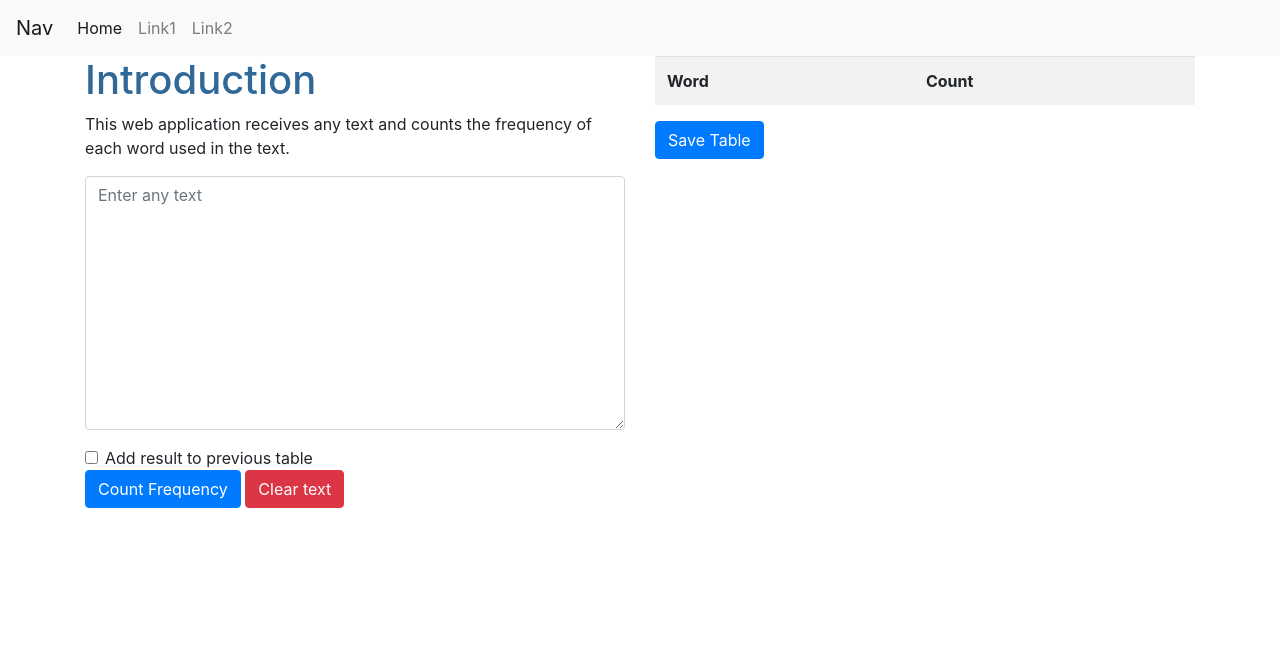
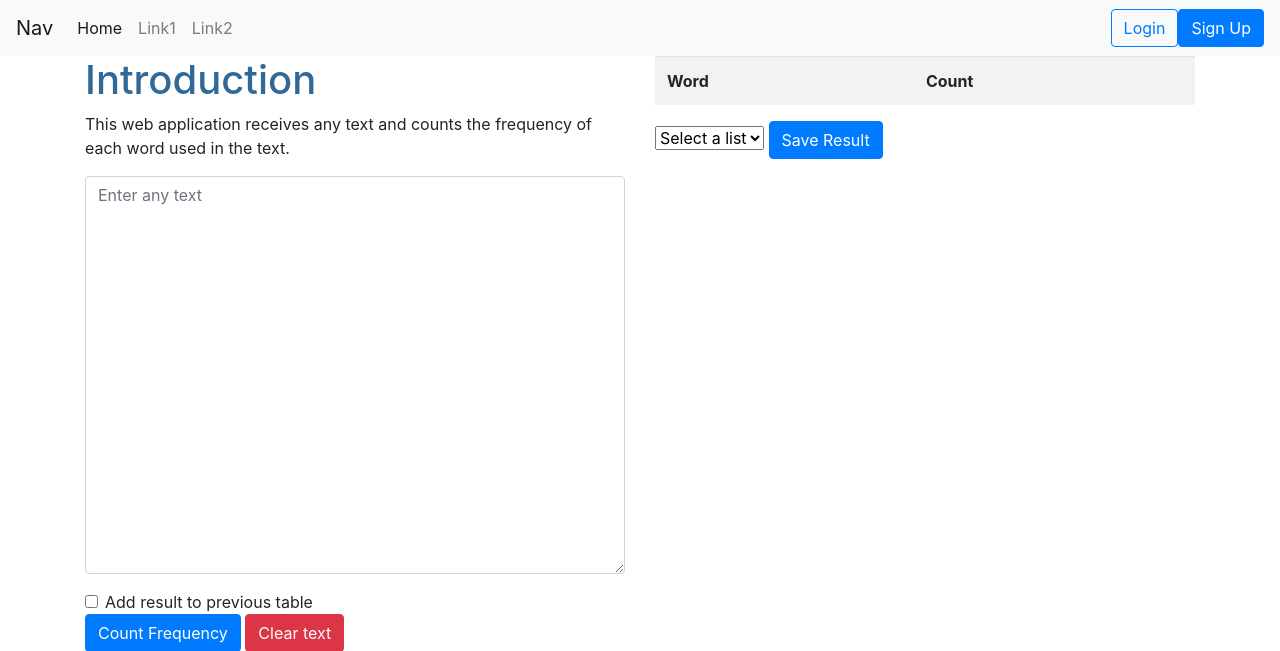
Before and after one commit to alexhyang/FE-portfolio-with-Django-Heroku, a Django app: page / in a window 1280 px wide. Shown: the top 651 px of the page. Run offline with Django 3.2, Linux system fonts and the light colour scheme; lists and menus that the app fills with data are empty; some libraries are stand-ins or nearby versions.

Commit message:
added save list dropdown and user action button

```diff
--- a/vocabulary/templates/vocabulary/index.html
+++ b/vocabulary/templates/vocabulary/index.html
@@ -10,7 +10,7 @@
             </div>
             <form>
                 <div class="mb-3">
-                    <textarea id="textarea" class="form-control" rows="10" placeholder="Enter any text"></textarea>
+                    <textarea id="textarea" class="form-control" rows="16" placeholder="Enter any text"></textarea>
                 </div>
                 <div class="mb-3">
                     <div class="form-check">
@@ -32,7 +32,13 @@
                 </tr>
             </table>
             <div class="mb-3">
-                <button id="save" class="btn btn-primary" type="submit">Save Table</button>
+                <select class="form-select" aria-label=".form-select-lg example">
+                    <option selected>Select a list</option>
+                    <option value="list1">List 1</option>
+                    <option value="list2">List 2</option>
+                    <option value="list3">List 3</option>
+                  </select>
+                <button id="save" class="btn btn-primary" type="submit">Save Result</button>
             </div>
         </div>
     </div>
--- a/vocabulary/templates/vocabulary/layout.html
+++ b/vocabulary/templates/vocabulary/layout.html
@@ -29,6 +29,10 @@
                 </li>
               </ul>
             </div>
+            <form class="form-inline my-2 my-lg-0">
+              <button class="btn btn-outline-primary my-2 my-sm-0" type="submit" onclick="">Login</button>
+              <button class="btn btn-primary my-2 my-sm-0" type="submit" onclick="">Sign Up</button>
+            </form>
         </nav>
         <div class="container">
             {% block body %}
```
